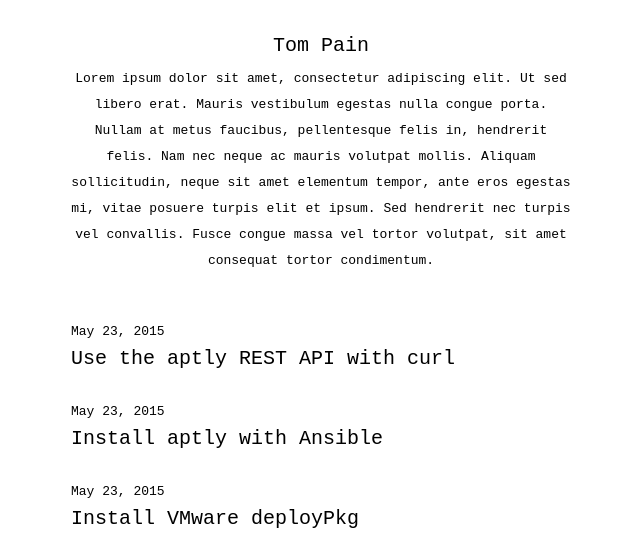
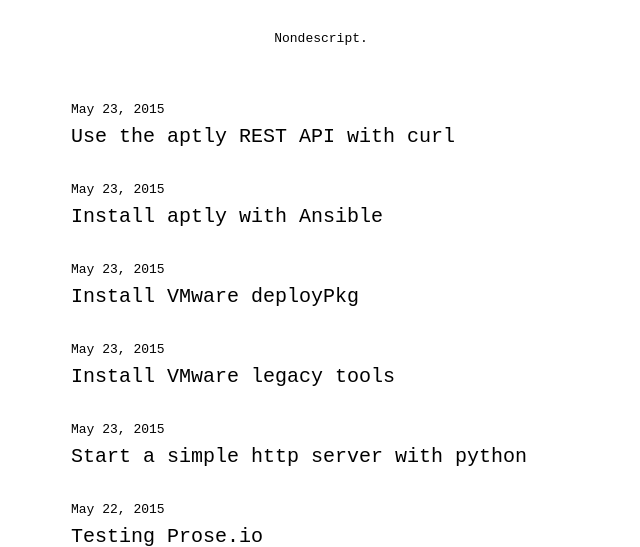
Before and after one commit to aioue/aioue.github.io, a Jekyll site: the page built from index.html, in a window 1280 px wide and 900 px high, cut to the strip 353-900 px from the top of the window. Shown: the whole strip, without its empty margins (319-959 px from the left). Built offline with Jekyll 4.4.1, drawn with Linux system fonts in a browser that asks for light colours.

Commit message:
Update index.html

```diff
--- a/index.html
+++ b/index.html
@@ -4,8 +4,8 @@
 
 <span class="intro">
 <img src="//avatars.githubusercontent.com/u/1254905" class="profile"><br>
-<span class="name">Tom Pain</span><br>
-Lorem ipsum dolor sit amet, consectetur adipiscing elit. Ut sed libero erat. Mauris vestibulum egestas nulla congue porta. Nullam at metus faucibus, pellentesque felis in, hendrerit felis. Nam nec neque ac mauris volutpat mollis. Aliquam sollicitudin, neque sit amet elementum tempor, ante eros egestas mi, vitae posuere turpis elit et ipsum. Sed hendrerit nec turpis vel convallis. Fusce congue massa vel tortor volutpat, sit amet consequat tortor condimentum.
+<!-- <span class="name">Title</span><br> -->
+Nondescript.
 </span><br>
 
 <span class="posts">
```
